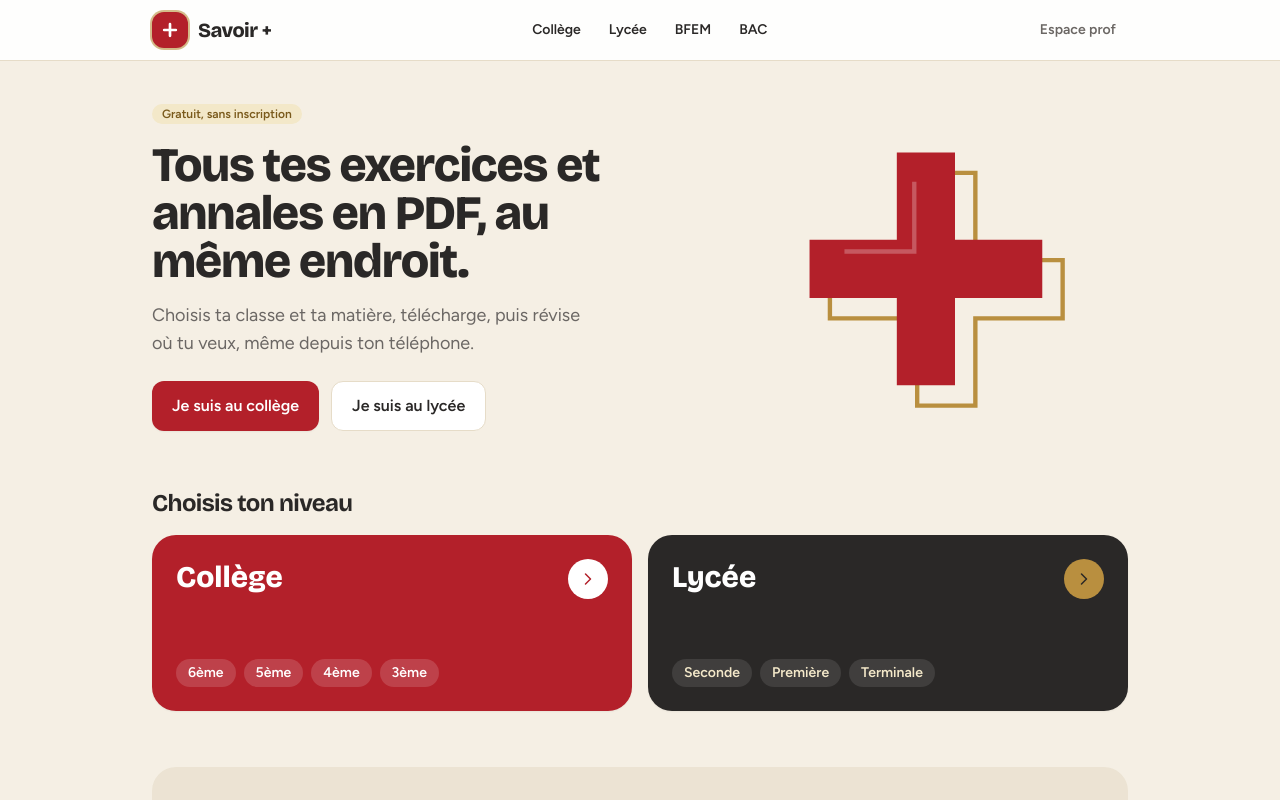
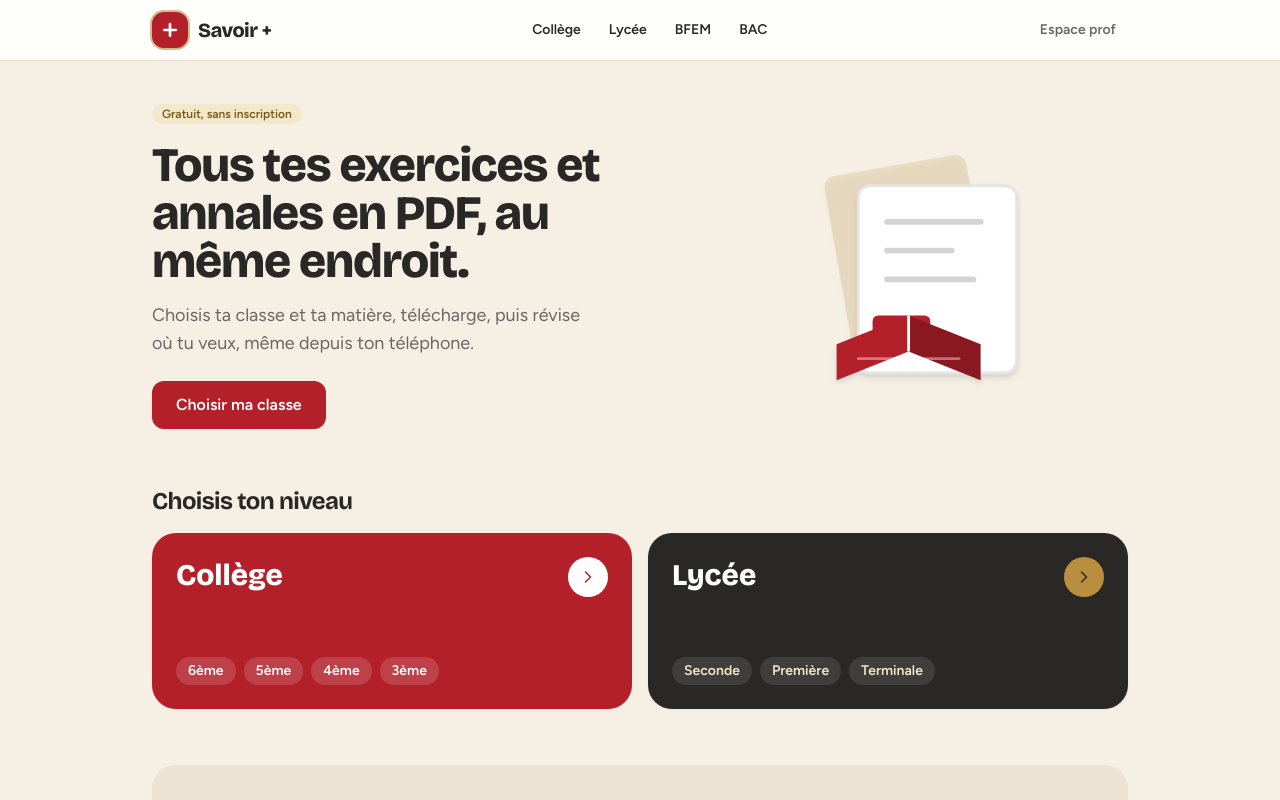
Before and after one commit to SLWJR999/savoir_plus, a Next.js app: page / in a window 1280 px wide. Shown: the top 800 px of the page. Built offline with nearby package versions, Linux system fonts and the light colour scheme.

Commit message:
Mise à jour de l'interface utilisateur : ajout d'un nouveau bouton pour choisir la classe et d'une illustration représentant des documents et un livre ouvert.

```diff
--- a/src/app/page.tsx
+++ b/src/app/page.tsx
@@ -19,21 +19,35 @@ export default function Home() {
           <span className="chip">Gratuit, sans inscription</span>
           <h1 className="mt-4 text-4xl font-extrabold leading-[1.05] sm:text-5xl">Tous tes exercices et annales en PDF, au même endroit.</h1>
           <p className="mt-4 max-w-md text-lg text-stone">Choisis ta classe et ta matière, télécharge, puis révise où tu veux, même depuis ton téléphone.</p>
-          <div className="mt-6 flex flex-wrap gap-3">
-            <Link href="/niveau/college" className="btn !px-5 !py-3 !text-base">Je suis au collège</Link>
-            <Link href="/niveau/lycee" className="btn-ghost !px-5 !py-3 !text-base">Je suis au lycée</Link>
+
+          <div className="mt-6">
+            <a href="#niveaux" className="btn inline-flex !px-6 !py-3 !text-base">Choisir ma classe</a>
           </div>
         </div>
-        <div className="mx-auto w-48 sm:w-60 md:w-full md:max-w-xs" aria-hidden="true">
-          <svg viewBox="0 0 220 220" className="h-auto w-full">
-            <path d="M92 32h40v60h60v40h-60v60H92v-60H32V92h60z" transform="translate(14 14)" fill="none" stroke="#B98F3F" strokeWidth="3" />
-            <path d="M92 32h40v60h60v40h-60v60H92v-60H32V92h60z" fill="#B3202A" />
-            <path d="M104 52v48h-48" fill="none" stroke="#fff" strokeOpacity=".25" strokeWidth="3" />
+
+        {/* Nouvelle illustration : Documents et livre ouvert */}
+        <div className="mx-auto mt-6 w-32 sm:w-48 md:mt-0 md:w-full md:max-w-[18rem]" aria-hidden="true">
+          <svg viewBox="0 0 200 200" className="h-auto w-full drop-shadow-md">
+            {/* Document arrière-plan */}
+            <rect x="40" y="30" width="100" height="120" rx="8" fill="#B98F3F" opacity="0.2" transform="rotate(-10 90 90)" />
+            {/* Document principal */}
+            <rect x="55" y="45" width="110" height="130" rx="8" fill="#fff" stroke="#e5e5e5" strokeWidth="2" />
+            <path d="M 75 70 H 140 M 75 90 H 120 M 75 110 H 135" stroke="#d4d4d4" strokeWidth="4" strokeLinecap="round" />
+            {/* Étiquette PDF rouge */}
+            <rect x="65" y="135" width="40" height="20" rx="4" fill="#B3202A" />
+            <text x="85" y="149" fill="#fff" fontSize="11" fontWeight="bold" textAnchor="middle">PDF</text>
+
+            {/* Livre ouvert au premier plan */}
+            <path d="M 90 160 L 40 180 L 40 155 L 90 135 Z" fill="#B3202A" />
+            <path d="M 90 160 L 140 180 L 140 155 L 90 135 Z" fill="#8A1820" />
+            <path d="M 90 135 V 160" stroke="#fff" strokeWidth="2" />
+            {/* Lignes du livre */}
+            <path d="M 55 165 H 80 M 100 165 H 125" stroke="#fff" strokeOpacity="0.4" strokeWidth="2" strokeLinecap="round" />
           </svg>
         </div>
       </section>
 
-      <section>
+      <section id="niveaux">
         <h2 className="mb-4 text-2xl font-bold">Choisis ton niveau</h2>
         <div className="grid gap-4 sm:grid-cols-2">
           {levels.map(l => (
```
